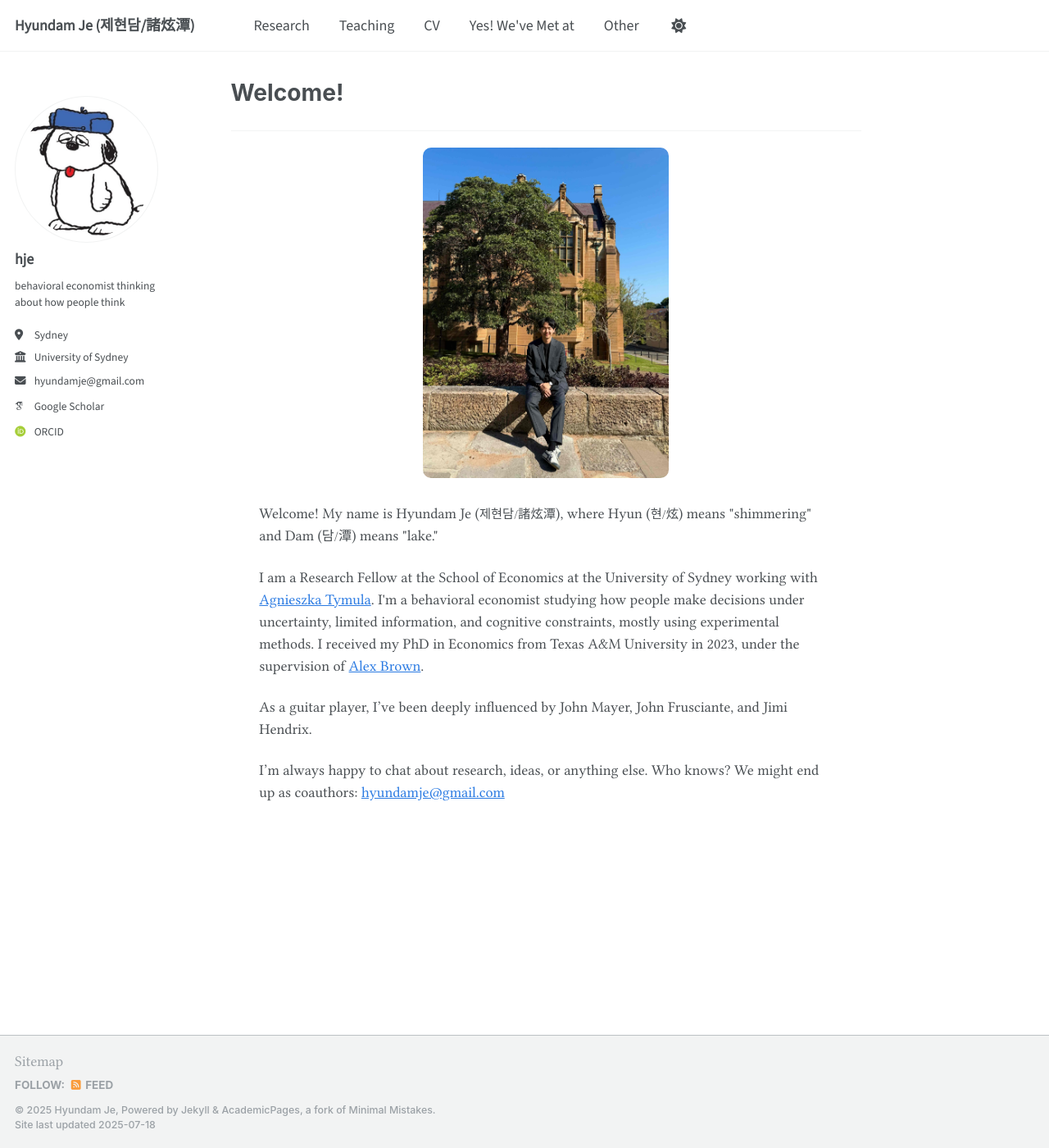
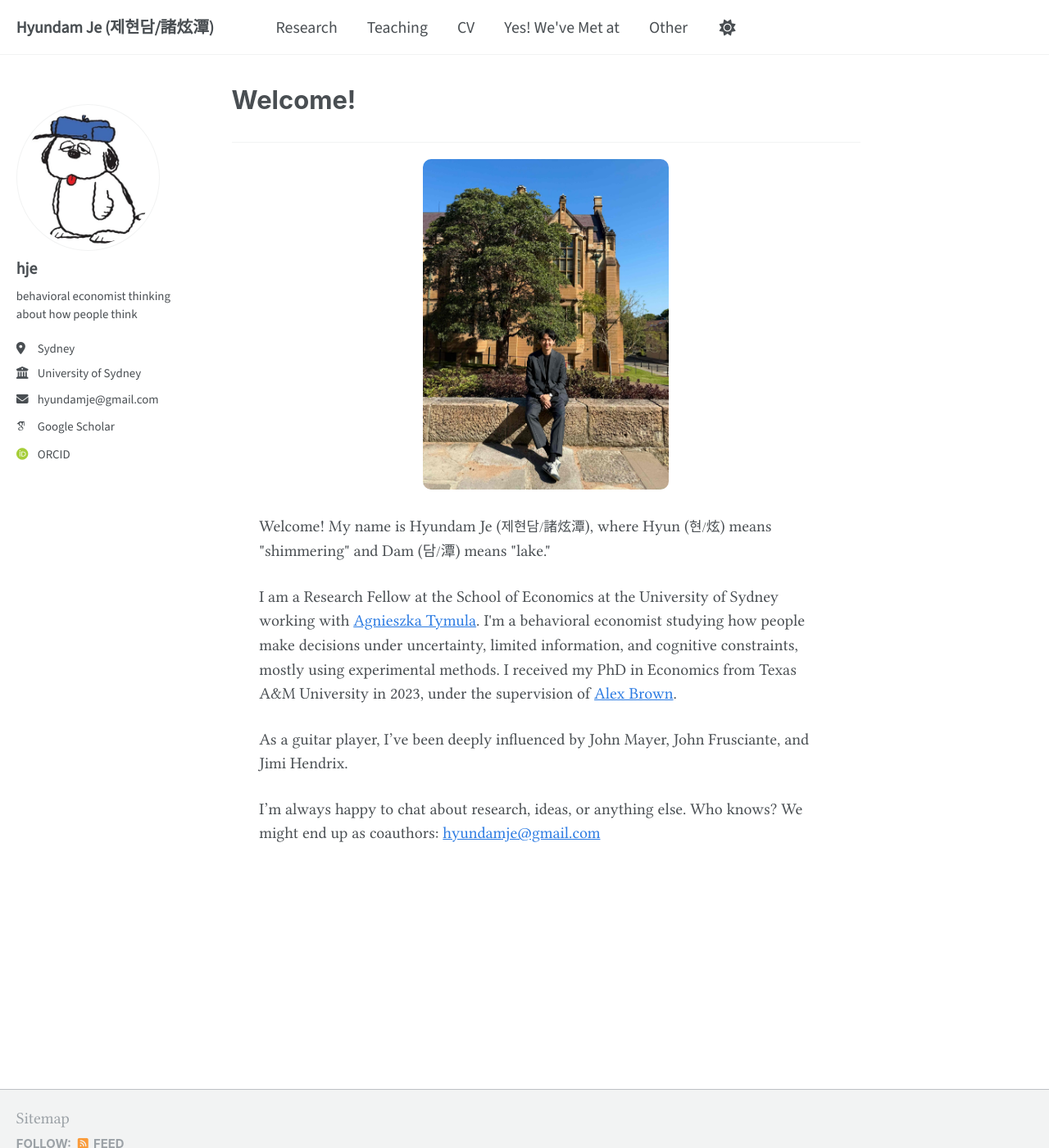
Before and after one commit to hyundamje/hyundamje.github.io, a Jekyll site: the page built from _pages/about.md, in a window 1280 px wide and 1400 px high. Shown: the whole window at 82% size. Built offline with Jekyll 4.4.1, drawn with Linux system fonts in a browser that asks for light colours; some web fonts are replaced.

Commit message:
Update _base.scss

```diff
--- a/_sass/layout/_base.scss
+++ b/_sass/layout/_base.scss
@@ -45,7 +45,7 @@ body {
   font-family:  'Libertine', 'Nanum Myeongjo', 'Noto Serif KR', serif;
 
     line-height: 1.5;
-    font-size: 1.0rem;
+    font-size: 1.1rem;
     font-weight: 500;
 
   &.overflow--hidden {
```
